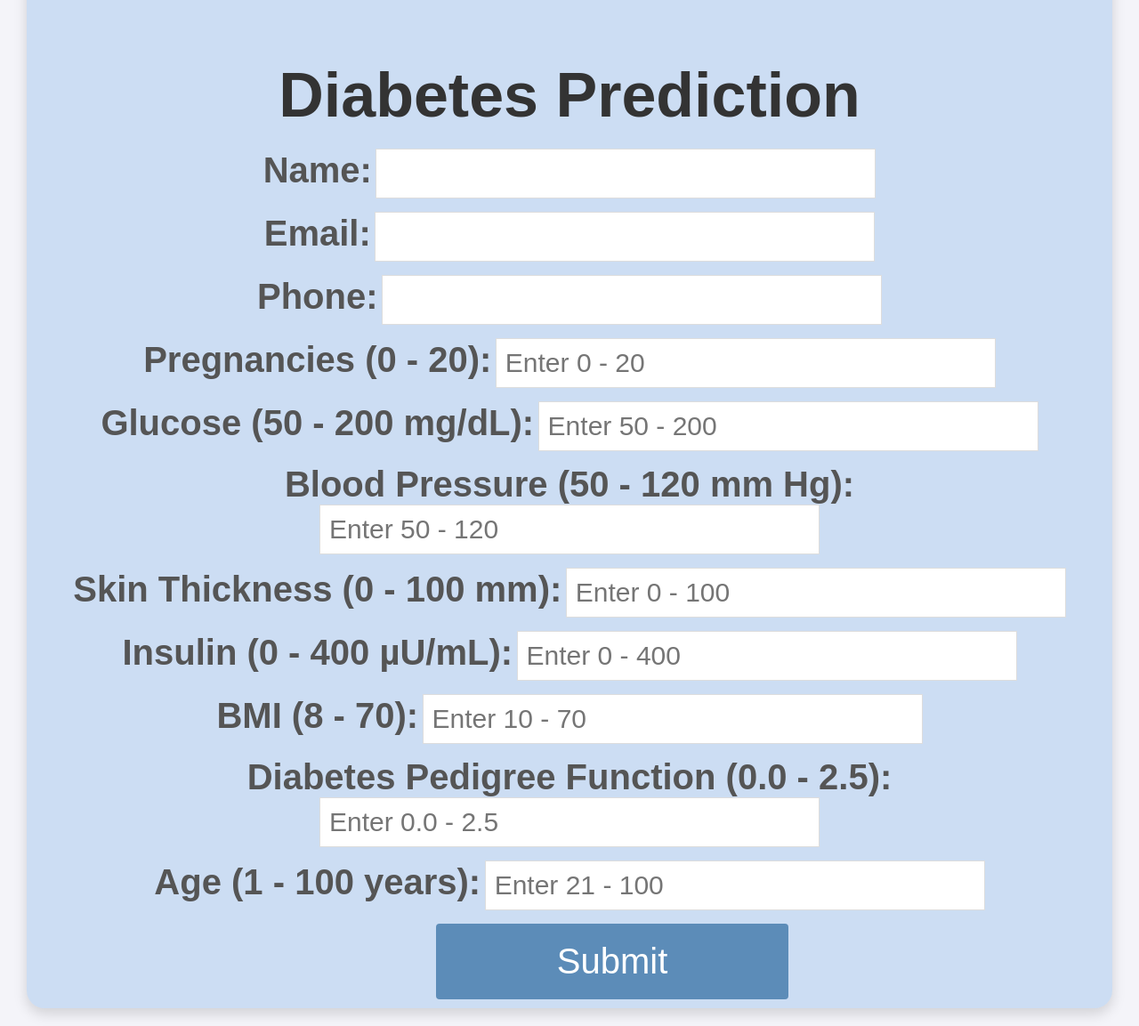
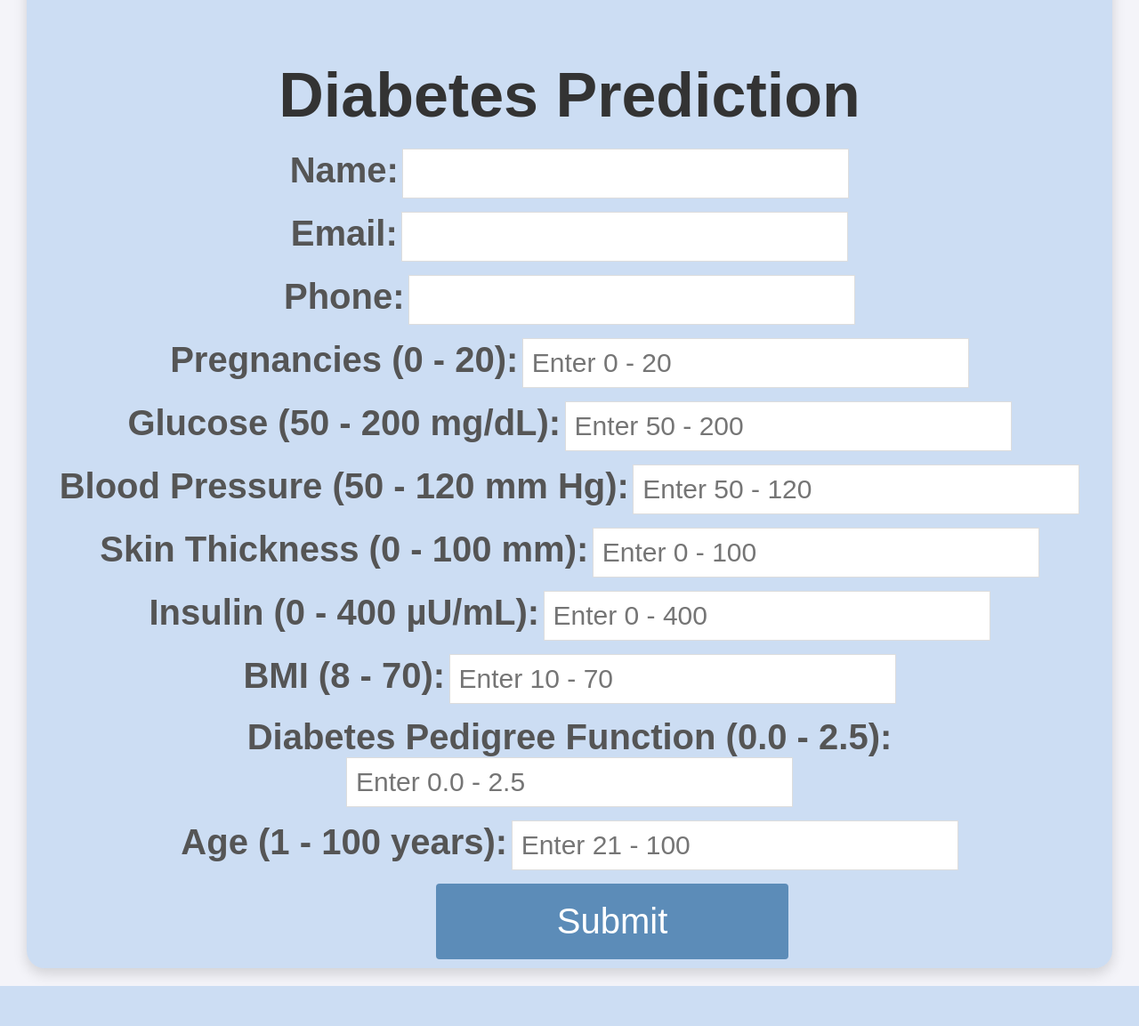
Before and after one commit to sheroukelsayed/Docker-Diabeticapp-Mongodb, a Flask app: page / in a window 1280 px wide. Shown: the part 329-1482 px from the top of the page at 89% size. After the commit the page ends 1437 px from the top, so only its background shows below. Run offline with Flask 3, Linux system fonts and the light colour scheme; parts of the project's set-up code (start-up, migrations or seed data) failed here and were passed over.

Commit message:
new style

```diff
--- a/static/style.css
+++ b/static/style.css
@@ -45,7 +45,7 @@ form label {
     color: #555;
     margin: 10px 0 5px;
     font-size: 40px;
-    width: 45%;
+
 }
 
 form input {
@@ -54,7 +54,7 @@ form input {
     border: 1px solid #ddd;
     border-radius: 10 px;
     font-size: 30px;
-    width: 45%;
+    width: 40%;
 }
 
 form button {
```
